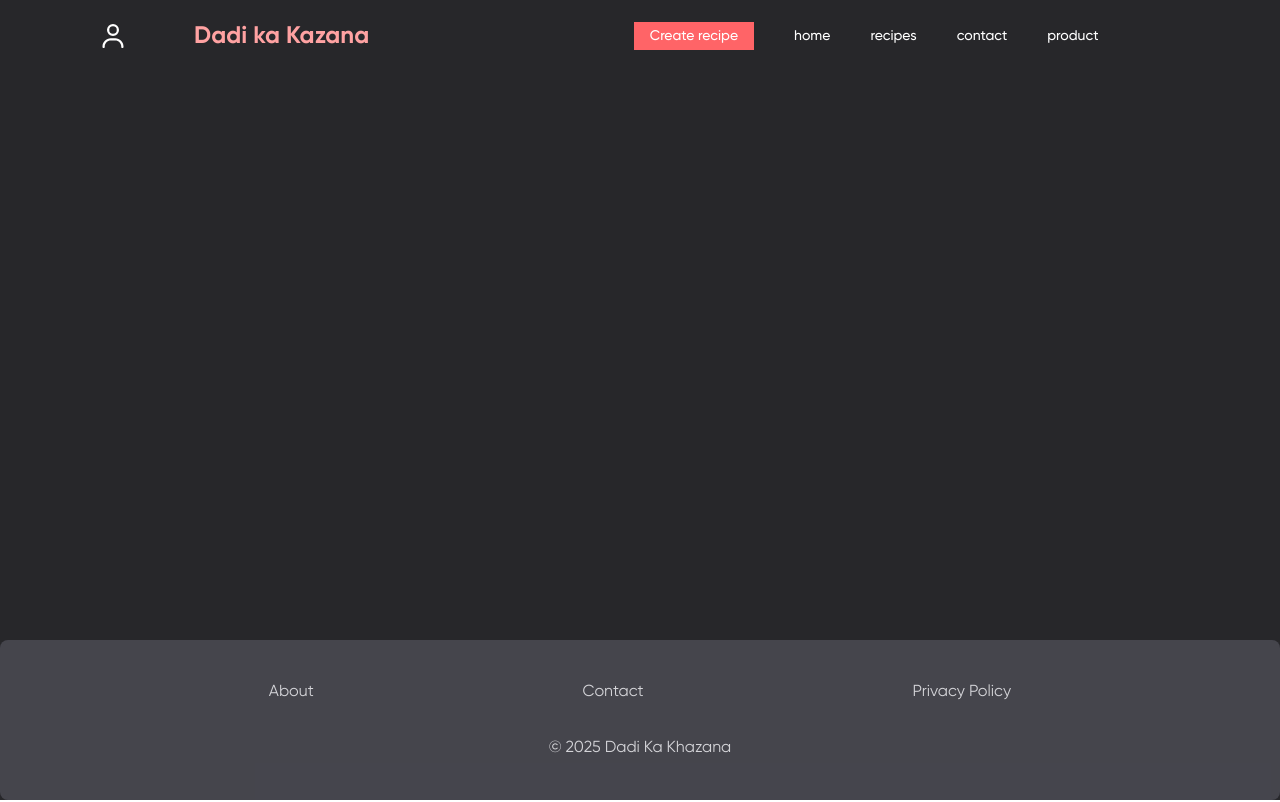
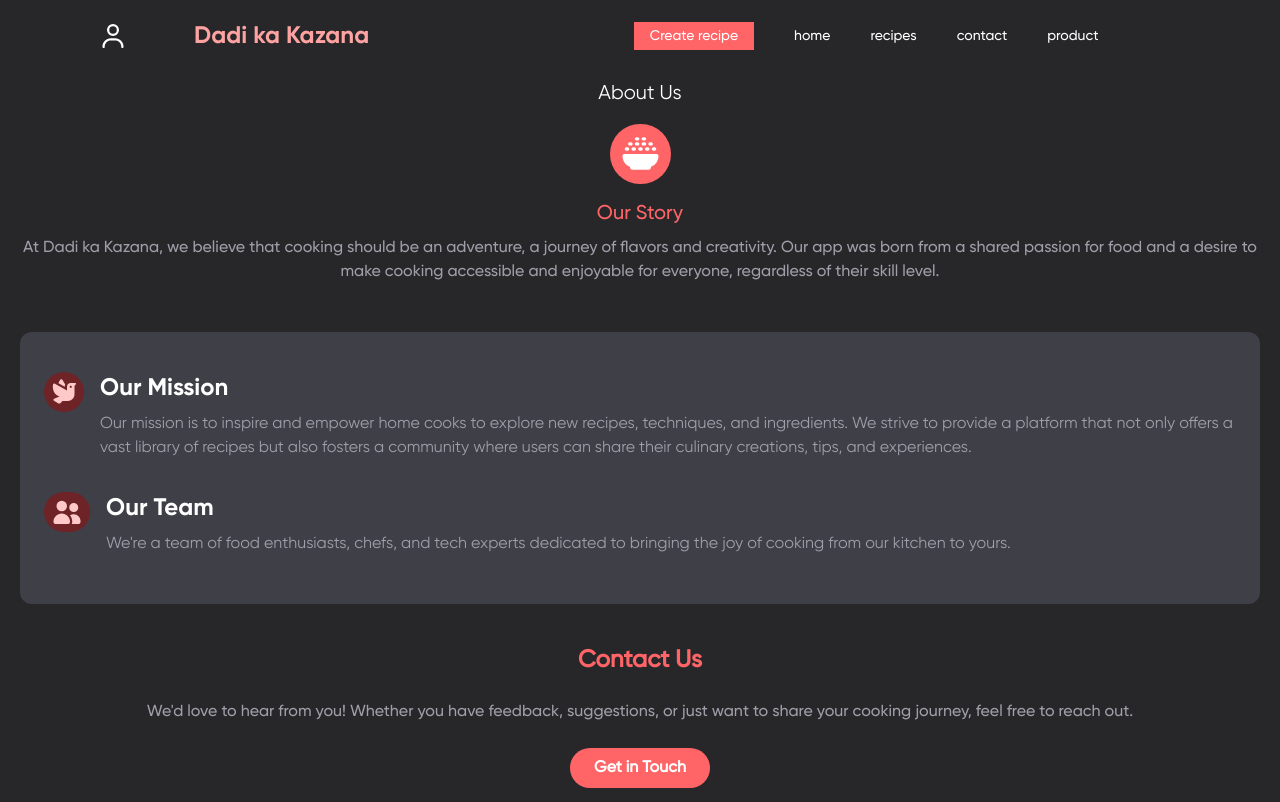
Before and after one commit to itsmepraksh/Dadi-ka-Khazana, a React (Vite) app: page /about in a window 1280 px wide. Shown: the top 802 px of the page. Built offline with nearby package versions, Linux system fonts and the light colour scheme.

Commit message:
Feat: Enhance AddRecipe component with user authentication check and toast notifications; add Privacy page and terms component

```diff
--- a/src/components/AddRecipe.jsx
+++ b/src/components/AddRecipe.jsx
@@ -2,24 +2,29 @@ import { useContext } from "react";
 import { useForm } from "react-hook-form"
 import { RecipeContext } from "../context/DataContext";
 import { useNavigate } from "react-router-dom";
+import { toast } from "react-toastify";
 
 
 
 const AddRecipe = () => {
 
-  const {recipe , setRecipe , setShowBtn} = useContext(RecipeContext);
+  const {isLoggedIn, recipe, setRecipe, setShowBtn } = useContext(RecipeContext);
 
   const navigate = useNavigate()
 
-    const {register,reset , handleSubmit , formState:{errors}} = useForm();
+  const { register, reset, handleSubmit, formState: { errors } } = useForm();
 
-    const submitHandler = (data)=>{
+  const recipeHandler = (data) => {
     console.log(data)
+
+    if(!isLoggedIn) return( toast.error('LogIn first!'), setShowBtn(false) ,navigate('/login'))
+
 
     const copyRecipe = [...recipe];
     copyRecipe.push(data);
     setRecipe(copyRecipe);
     reset()
+    toast.success('recipe added sucessfully!')
   }
   return (
     // <div className='p-5'>
@@ -32,43 +37,57 @@ const AddRecipe = () => {
     //         <button type='submit' className='bg-blue-400 py-1 active:scale-[0.9]'>Submit</button>
     //     </form>
     // </div>
-    <section className="p-4 absolute bg-zinc-900 w-full h-[90vh] z-[99] top-15  flex flex-col">
+    <section className="p-4 absolute bg-zinc-900 w-full h-fit z-[99] top-15  flex flex-col">
       <small
-      onClick={()=>setShowBtn(false)}
+        onClick={() => setShowBtn(false)}
         className="ml-auto border-[1px] border-white text-xs text-zinc-300 p-1">close</small>
-        <form  className="flex flex-col gap-y-4">
+      <form
+        onSubmit={handleSubmit(recipeHandler)}
+        className="flex flex-col gap-y-4">
         <label className="flex flex-col gap-y-2" >
           <p >Recipe Name</p>
-          <input type="text"
+          <input
+            {...register("recipeName", { required: true })}
+            type="text"
             placeholder="e.g, Spicy Thai Basil Chicken"
             className="bg-zinc-700 p-3 rounded-lg text-sm"
           />
+          {errors.recipeName && <small className="font-[GilroyRegular] text-red-300">This is required</small>}
         </label>
 
         <label className="flex flex-col gap-y-2" >
           <p >Recipe Image</p>
-          <input type="text"
+          <input
+            {...register("recipeImage", { required: true })}
+            type="text"
             placeholder="e.g, Spicy Thai Basil Chicken"
             className="bg-zinc-700 p-3 rounded-lg text-sm"
           />
+          {errors.recipeImage && <small className="font-[GilroyRegular] text-red-300">This is required</small>}
         </label>
 
         <label className="flex flex-col gap-y-2" >
           <p>Ingredients</p>
-          <textarea rows="3"
+          <textarea
+            {...register("ingredients", { required: true })}
+            rows="3"
             placeholder="e.g, Spicy Thai Basil Chicken"
             className="bg-zinc-700 p-3 rounded-lg text-sm"></textarea>
+            {errors.ingredients && <small className="font-[GilroyRegular] text-red-300">This is required</small>}
         </label>
 
         <label className="flex flex-col gap-y-2" >
           <p >Instructions</p>
-          <textarea rows="5"
+          <textarea
+            {...register("instructions", { required: true })}
+            rows="5"
             placeholder="e.g, Spicy Thai Basil Chicken"
             className="bg-zinc-700 p-3 rounded-lg text-sm"
           ></textarea>
+          {errors.instructions && <small className="font-[GilroyRegular] text-red-300">This is required</small>}
         </label>
 
-        <button className="bg-red-400 font-['GilroyBold'] py-3 rounded-lg active:scale-[0.95] transition">create</button>
+        <button type="submit" className="bg-red-400 font-['GilroyBold'] py-3 rounded-lg active:scale-[0.95] transition">create</button>
 
       </form>
 
--- a/src/components/Nav.jsx
+++ b/src/components/Nav.jsx
@@ -15,7 +15,7 @@ const Nav = () => {
     <div className="w-full z-[999]  bg-zinc-800 fixed md:flex md:justify-between md:px-10  md:pl-[7%]">
       <div id="nav-data" className="p-5 md:px-2 flex flex-row-reverse md:flex-row md:w-[35%] xl:w-[25%] items-center gap-2 justify-between ">
         <FontAwesomeIcon onClick={()=>navigate('/profile')} className="text-2xl" icon={faUser} />
-        <h1 className="text-red-300 font-['GilroyBold'] text-2xl  ">
+        <h1 onClick={()=>navigate('/')} className="text-red-300 font-['GilroyBold'] text-2xl  ">
           Dadi ka Kazana
         </h1>
         <h2 onClick={() =>setToggle(!toggle)} className="text-2xl md:hidden">
--- /dev/null
+++ b/src/components/PrivacyTerms.jsx
@@ -0,0 +1,12 @@
+
+
+const PrivacyTerms = ({desc,title}) => {
+  return (
+    <div id="terms">
+        <h1 className="font-['GilroyMedium'] py-2 text-lg">{title}</h1>
+        <p className="font-['GilroyRegular'] text-zinc-300 text-sm ">{desc}</p>
+    </div>
+  )
+}
+
+export default PrivacyTerms
--- a/src/pages/About.jsx
+++ b/src/pages/About.jsx
@@ -1,8 +1,45 @@
-import React from 'react'
+import { faBowlRice, faDove, faUserGroup } from "@fortawesome/free-solid-svg-icons"
+import { FontAwesomeIcon } from "@fortawesome/react-fontawesome"
+import { useNavigate } from "react-router-dom"
+
 
 const About = () => {
+
+  const navigate = useNavigate()
   return (
-    <div>About</div>
+    <div className="py-20 px-5">
+
+      <h1 className=" text-center text-xl font-['GilroyRegular'] ">About Us</h1>
+      <div id="about-part" className="flex flex-col items-center justify-center pb-10">
+        <FontAwesomeIcon className="bg-red-400 p-2 py-3 text-4xl rounded-full my-4" icon={faBowlRice} />
+        <h2 className="text-xl font-[GilroyMedium] text-red-400 ">Our Story</h2>
+        <p className="text-center py-2 text-zinc-400">At Dadi ka Kazana, we believe that cooking should be an adventure, a journey of flavors and creativity. Our app was born from a shared passion for food and a desire to make cooking accessible and enjoyable for everyone, regardless of their skill level.</p>
+      </div>
+
+      <div id="about-desc" className="bg-zinc-700 rounded-xl px-6 py-10  flex flex-col gap-6">
+        <div id="mission" className="flex gap-4 items-start">
+          <FontAwesomeIcon className="bg-red-900/70 text-red-200 p-2 text-2xl rounded-full" icon={faDove} />
+          <div id="mission-desc">
+            <h1 className="text-2xl  font-['GilroyBold']">Our Mission</h1>
+            <p className="text-zinc-400 font-['GilroyRegular'] py-2">Our mission is to inspire and empower home cooks to explore new recipes, techniques, and ingredients.
+              We strive to provide a platform that not only offers a vast library of recipes but also fosters a community where users can share their culinary creations, tips, and experiences.</p>
+          </div>
+        </div>
+        <div id="team" className="flex gap-4 items-start">
+          <FontAwesomeIcon className="bg-red-900/70 text-red-200 p-2 text-2xl rounded-full" icon={faUserGroup} />
+          <div id="team-desc">
+            <h1 className="text-2xl  font-['GilroyBold']">Our Team</h1>
+            <p className="text-zinc-400 font-['GilroyRegular'] py-2">We're a team of food enthusiasts, chefs, and tech experts dedicated to bringing the joy of cooking from our kitchen to yours.</p>
+          </div>
+        </div>
+      </div>
+
+      <div id="about-contact" className="py-10 flex flex-col items-center text-center">
+        <h2 className="text-2xl font-[GilroyMedium] text-red-400 font-bold ">Contact Us</h2>
+        <p className="text-zinc-400 p-6">We'd love to hear from you! Whether you have feedback, suggestions, or just want to share your cooking journey, feel free to reach out.</p>
+        <button onClick={()=>navigate('/contact')} className="bg-red-400 font-['GilroyMedium'] font-bold px-6 py-2 rounded-4xl ">Get in Touch</button>
+      </div>
+    </div>
   )
 }
 
--- /dev/null
+++ b/src/pages/Privacy.jsx
@@ -0,0 +1,43 @@
+import PrivacyTerms from "../components/PrivacyTerms"
+
+
+
+const Privacy = () => {
+  return (
+    <div id='privacy' className='py-20 px-5'>
+        <h1 className=" text-center text-xl font-['GilroyRegular'] ">Privacy Policy</h1>
+        <div id="privacy-terms" className="py-4 flex flex-col gap-4">
+            <PrivacyTerms
+             title={"1. Information We Collect"}
+             desc={"We collect information you provide directly to us, such as when you create an account, update your profile, or interact with the app. This may include your name, email address, and any content you submit."}
+            />
+
+            <PrivacyTerms
+             title={"2. How We Use Your Information"}
+             desc={"We use the information we collect to provide, maintain, and improve our services including personalizing your experience, communicating with you, and ensuring the security of our app."}
+            />
+
+            <PrivacyTerms
+             title={"3. Information Sharing"}
+             desc={"We may share your information with service providers who assist us in operating the app, conducting our business, or servicing you, as long as those parties agree to keep this information confidential."}
+            />
+
+            <PrivacyTerms
+             title={"4. Data Security"}
+             desc={"We take reasonable measures to help protect your information from loss, theft, misuse, and unauthorized access, disclosure, alteration, and destruction."}
+            />
+
+            <PrivacyTerms
+             title={"5. Your Rights"}
+             desc={"You have the right to access, update, or delete your personal information. You can also object to or restrict certain processing of your information."}/>
+
+            <PrivacyTerms
+             title={"6. Changes to This Policy"}
+             desc={"We may update our Privacy Policy from time to time. We will notify you of any changes by posting the new Privacy Policy on this page. You are advised to review this Privacy Policy periodically for any changes."}
+            />
+        </div>
+    </div>
+  )
+}
+
+export default Privacy
--- a/src/pages/Recipes.jsx
+++ b/src/pages/Recipes.jsx
@@ -5,6 +5,7 @@ import { faStar, faStarHalf } from "@fortawesome/free-regular-svg-icons";
 
 const Recipes = () => {
   const { recipe } = useContext(RecipeContext);
+
   return (
     <div className="py-20 px-4">
       <h1 className=" text-2xl font-medium pb-4">Latest Recipes</h1>
--- a/src/routes/MainRoutes.jsx
+++ b/src/routes/MainRoutes.jsx
@@ -12,6 +12,7 @@ import { useContext } from "react";
 import { RecipeContext } from "../context/DataContext";
 import Cart from "../pages/Cart";
 import Checkout from "../pages/Checkout";
+import Privacy from "../pages/Privacy";
 
 const MainRoutes = () => {
   const { isLoggedIn } = useContext(RecipeContext);
@@ -28,7 +29,9 @@ const MainRoutes = () => {
       <Route path="/recipes" element={<Recipes/>} />
       <Route path="/cart" element={<Cart/>}/>
       <Route path="/checkout" element={<Checkout/>}/>
+      <Route path="/privacy" element={<Privacy/>}/>
       <Route path="/product/detail/:name" element={<ProductDetails/>} />
+      <Route path="/login" element={<LoginRegisterPage/>}/>
       <Route path="/profile" element={ isLoggedIn ? <Profile/> : <LoginRegisterPage/>} />
     </Routes>
   );
```
Lines whose indentation alone changed are shown as unchanged.
